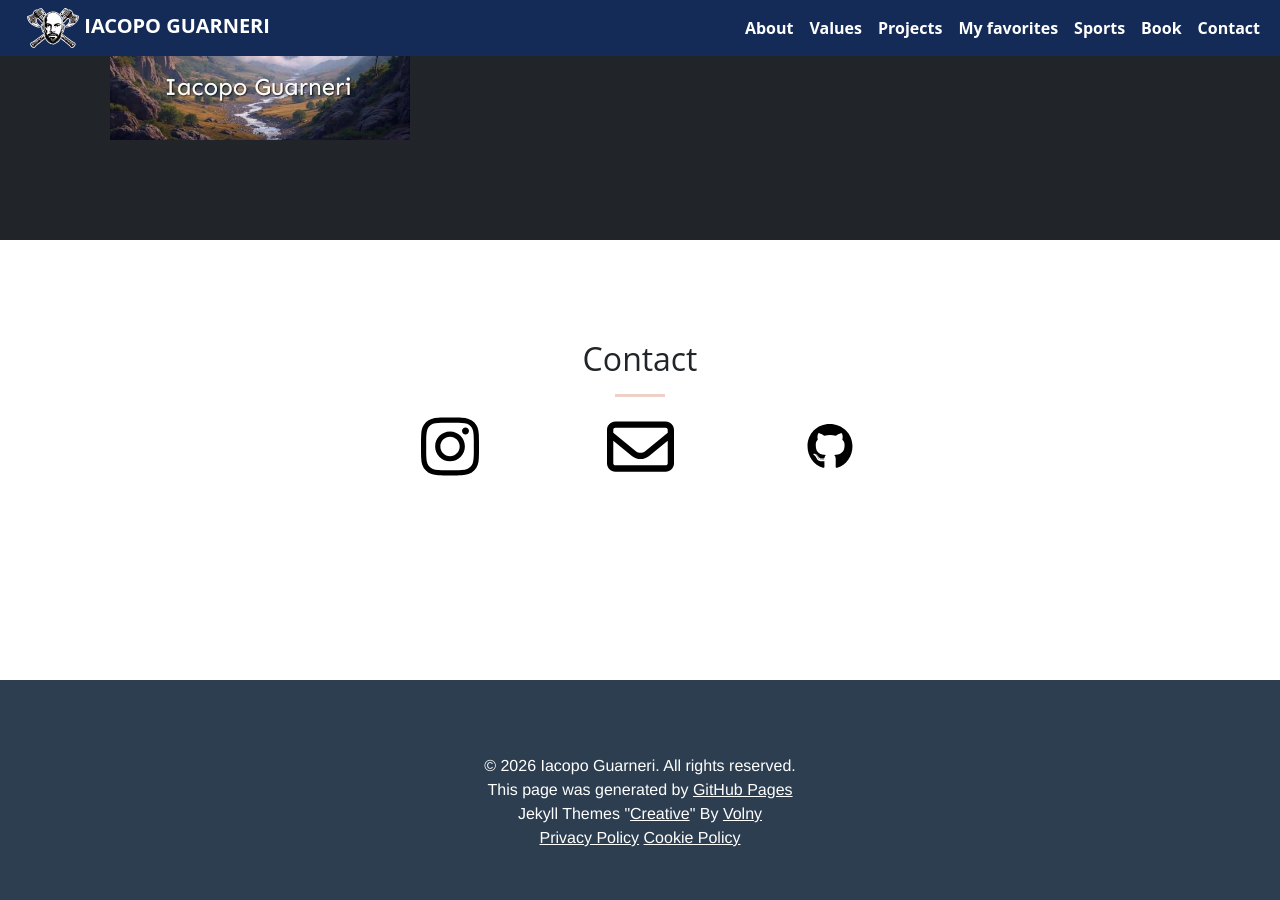
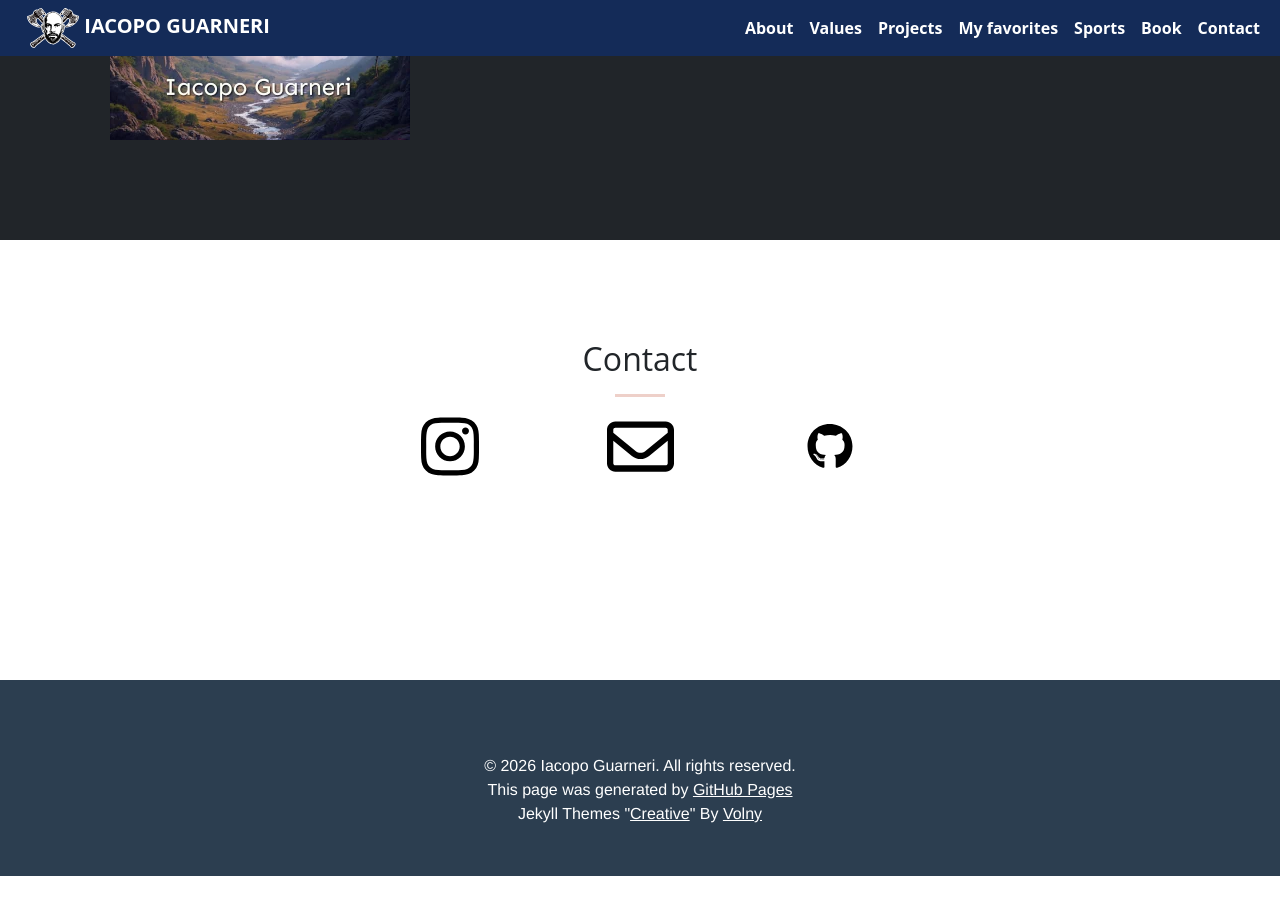
Before and after one commit to iacoposk8/iacoposk8.github.io, a Jekyll site: the page built from index.html, in a window 1280 px wide and 900 px high, scrolled down 4084 px. Built offline with Jekyll 4.4.1, drawn with Linux system fonts in a browser that asks for light colours; comment, search, counter and statistics services are not loaded; after the commit the page ends 4960 px from its top, so only the background shows below that; some of the changed lines change nothing that is shown.

Commit message:
Clean up footer by removing policy links and scripts
Removed privacy and cookie policy links and scripts.

```diff
--- a/_includes/footer.html
+++ b/_includes/footer.html
@@ -7,31 +7,7 @@
     © {{ year }} Iacopo Guarneri. All rights reserved.<br />
     This page was generated by <a href="https://pages.github.com" target="_blank">GitHub Pages</a><br />
     Jekyll Themes "<a href="https://github.com/volny/creative-theme-jekyll" target="_blank">Creative</a>" By <a href="https://github.com/volny" target="_blank">Volny</a>
-    <br />
-    <a href="https://www.iubenda.com/privacy-policy/42525853" class="iubenda-white iubenda-noiframe iubenda-embed iubenda-noiframe " title="Privacy Policy ">Privacy Policy</a><script type="text/javascript">(function (w,d) {var loader = function () {var s = d.createElement("script"), tag = d.getElementsByTagName("script")[0]; s.src="https://cdn.iubenda.com/iubenda.js"; tag.parentNode.insertBefore(s,tag);}; if(w.addEventListener){w.addEventListener("load", loader, false);}else if(w.attachEvent){w.attachEvent("onload", loader);}else{w.onload = loader;}})(window, document);</script>
-    <a href="https://www.iubenda.com/privacy-policy/42525853/cookie-policy" class="iubenda-white iubenda-noiframe iubenda-embed iubenda-noiframe " title="Cookie Policy ">Cookie Policy</a><script type="text/javascript">(function (w,d) {var loader = function () {var s = d.createElement("script"), tag = d.getElementsByTagName("script")[0]; s.src="https://cdn.iubenda.com/iubenda.js"; tag.parentNode.insertBefore(s,tag);}; if(w.addEventListener){w.addEventListener("load", loader, false);}else if(w.attachEvent){w.attachEvent("onload", loader);}else{w.onload = loader;}})(window, document);</script>
 
-<link rel="stylesheet" href="https://cdn.jsdelivr.net/npm/cookieconsent@3/build/cookieconsent.min.css" />
-<script src="https://cdn.jsdelivr.net/npm/cookieconsent@3/build/cookieconsent.min.js"></script>
-
-<script>
-  window.addEventListener("load", function(){
-    window.cookieconsent.initialise({
-      palette: {
-        popup: { background: "#222", text: "#fff" },
-        button: { background: "#f1d600", text: "#000" }
-      },
-      theme: "classic",
-      position: "bottom",
-      type: "opt-in", // Mostra "Accetta" e "Rifiuta"
-      content: {
-        message: "Utilizziamo cookie tecnici e di analisi.",
-        allow: "Accetta",
-        deny: "Rifiuta"
-      }
-    });
-  });
-</script>
 
   </div>
 </footer>
```
